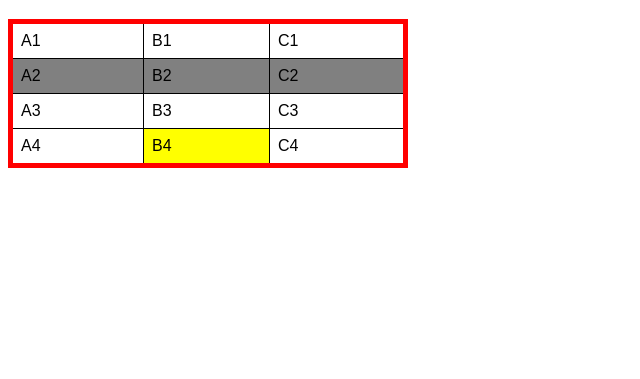
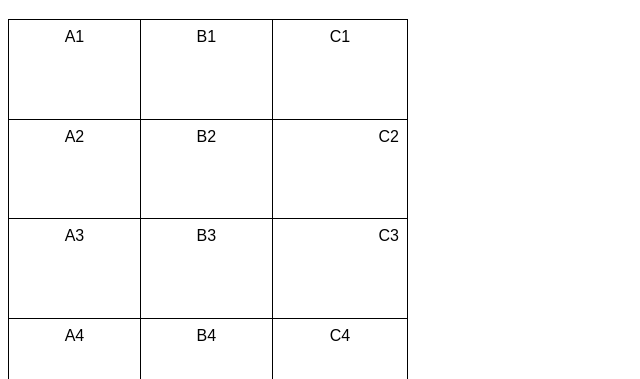
Before and after one commit to negovinicius/HTML-CSS, a plain HTML site: page ex 0023/tabela001.html in a window 1280 px wide. Shown: the part 61-440 px from the top of the page, without its empty margins (0-640 px from the left). Drawn offline with Linux system fonts and the light colour scheme.

Commit message:
Aula de hoje

```diff
--- a/ex 0023/tabela001.html
+++ b/ex 0023/tabela001.html
@@ -10,18 +10,17 @@
         }
         table {
             width: 400px;
+            height: 400px;
             border-collapse: collapse;
-            border: 5px solid red;
-        }
-        tr.linha {
-            background-color: gray;
         }
         td {
             border: 1px solid black;
             padding: 8px;
+            text-align: center;
+            vertical-align: top;
         }
-        td.dado {
-            background-color: yellow;
+        .numero {
+            text-align: right;
         }
     </style>
 </head>
@@ -39,19 +38,19 @@
             <td>B1</td>
             <td>C1</td>
         </tr>
-        <tr class="linha">
+        <tr>
             <td>A2</td>
             <td>B2</td>
-            <td>C2</td>
+            <td class="numero">C2</td>
         </tr>
         <tr>
             <td>A3</td>
             <td>B3</td>
-            <td>C3</td>
+            <td class="numero">C3</td>
         </tr>
         <tr>
             <td>A4</td>
-            <td class="dado">B4</td>
+            <td>B4</td>
             <td>C4</td>
         </tr>
     </table>
```
